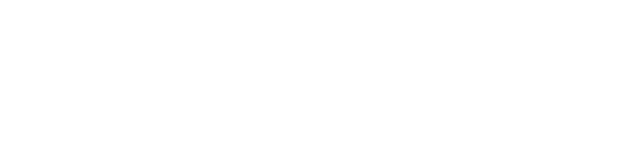
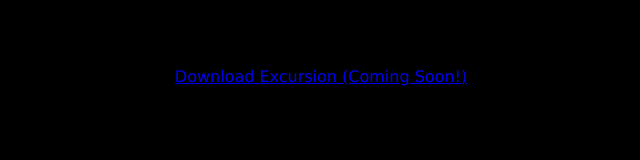
Before and after one commit to Dbutijn/excursion, a plain HTML site: page index.html in a window 1280 px wide. Shown: the whole page, without its empty margins (319-959 px from the left). Drawn offline with Linux system fonts and the light colour scheme.

Commit message:
Added body style

```diff
--- a/index.html
+++ b/index.html
@@ -8,6 +8,8 @@
     <link rel="stylesheet" type="text/css" href="resources/css/style.css">
   </head>
   <body>
+    <h1>Discover hidden places in the world around you</h1>
+    <p><a href="#">Download Excursion (Coming Soon!)</p>
 
 
   </body>
--- a/resources/css/style.css
+++ b/resources/css/style.css
@@ -0,0 +1,6 @@
+body {
+  background-color: #000;
+  text-align: center;
+  font-family: Verdana, Tahoma, sans-serif;
+
+}
```
